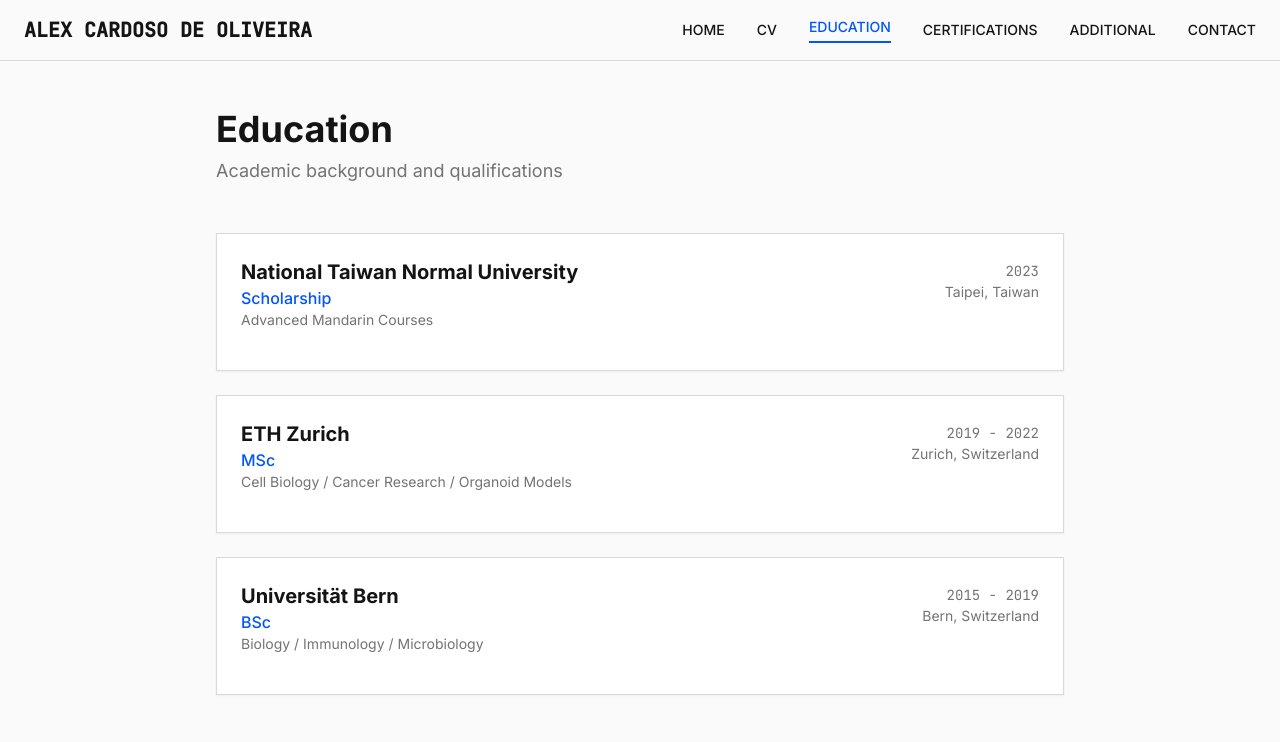
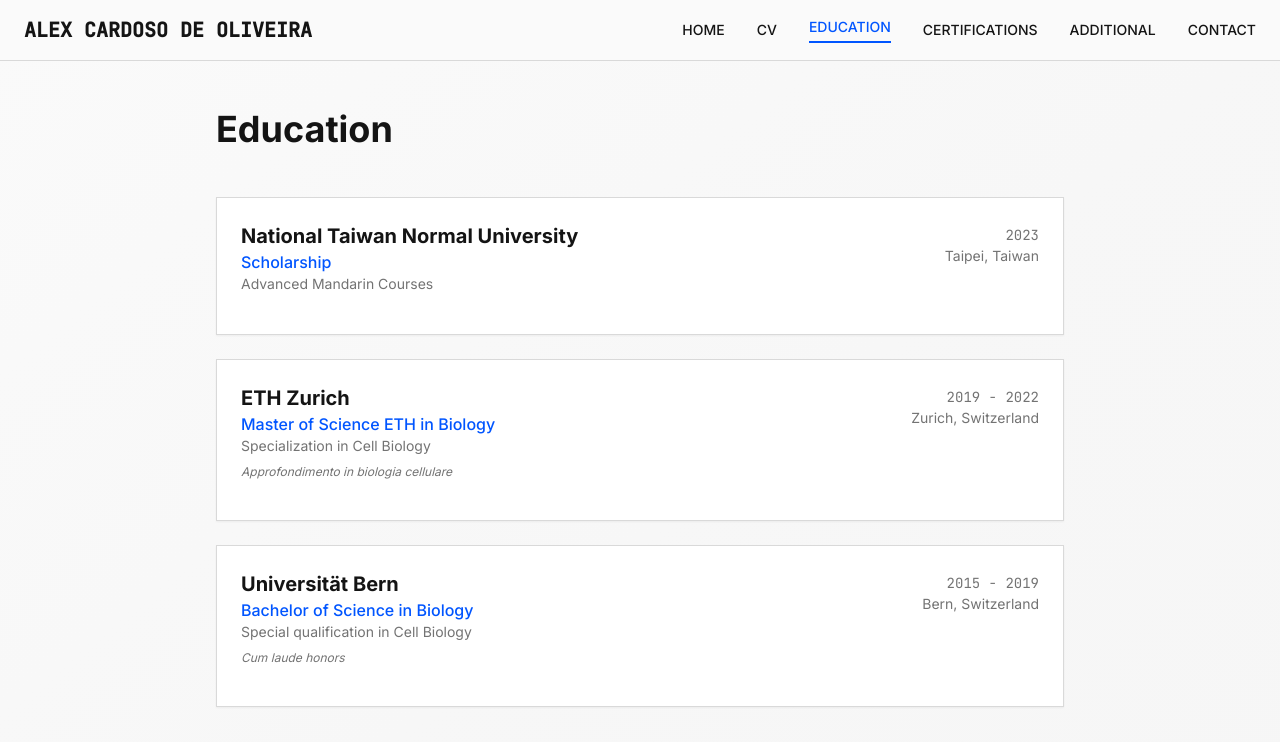
Before and after one commit to AlexCardosodeOliveira/Main, a React (Vite) app: page /education in a window 1280 px wide. Shown: the top 742 px of the page. Built offline with nearby package versions, Linux system fonts and the light colour scheme.

Commit message:
Update CV and Education sections
Refine work experience dates and descriptions in the CV section. Add diplomas to the Education section.

```diff
--- a/src/pages/CV.tsx
+++ b/src/pages/CV.tsx
@@ -21,17 +21,16 @@ const CV = () => {
                 <div>
                   <div className="flex justify-between items-start mb-2">
                     <h3 className="text-lg font-semibold">Senior Research Specialist</h3>
-                    <span className="text-sm text-muted-foreground font-mono">2023 - Present</span>
+                    <span className="text-sm text-muted-foreground font-mono">2024 - 2025</span>
                   </div>
                   <p className="text-accent font-medium mb-2">Bionet Therapeutics Corp.</p>
                   <p className="text-sm text-muted-foreground mb-3">Product Development R&D, Taipei, Taiwan</p>
                   <ul className="list-disc list-inside text-sm space-y-1">
                     <li>Experiment design and oversight for novel therapeutic development</li>
-                    <li>Product-market fit analysis and strategic development planning</li>
-                    <li>Advanced exosome product laboratory studies spanning cosmetics and pharmaceutical applications</li>
-                    <li>Cross-functional leadership in translational research initiatives</li>
-                    <li>Led independent research projects combining wet lab expertise with comprehensive literature analysis</li>
-                    <li>Drove innovation in novel therapeutic development and functional testing protocols</li>
+                    <li>Strategic product characterization and development</li>
+                    <li>Exosome product laboratory studies, spanning pharmaceutical and cosmetic applications</li>
+                    <li>Management of independent research projects combining wet lab expertise with comprehensive literature analysis</li>
+                    <li>Continuous formation and skill enrichment by active participation in relevant presentations, conferences and courses in the field</li>
                   </ul>
                 </div>
 
@@ -49,7 +48,7 @@ const CV = () => {
                 <div>
                   <div className="flex justify-between items-start mb-2">
                     <h3 className="text-lg font-semibold">Assistant Researcher</h3>
-                    <span className="text-sm text-muted-foreground font-mono">2021 - 2022</span>
+                    <span className="text-sm text-muted-foreground font-mono">2022</span>
                   </div>
                   <p className="text-accent font-medium mb-2">ETH Zurich</p>
                   <p className="text-sm text-muted-foreground mb-3">
@@ -64,7 +63,7 @@ const CV = () => {
                 <div>
                   <div className="flex justify-between items-start mb-2">
                     <h3 className="text-lg font-semibold">Salesperson / Shopkeeper</h3>
-                    <span className="text-sm text-muted-foreground font-mono">2020 - 2021</span>
+                    <span className="text-sm text-muted-foreground font-mono">2020 - 2022</span>
                   </div>
                   <p className="text-accent font-medium mb-2">ETH Store</p>
                   <p className="text-sm text-muted-foreground mb-3">Student job concurrent with studies, Hönggerberg campus, Zurich, Switzerland</p>
--- a/src/pages/Education.tsx
+++ b/src/pages/Education.tsx
@@ -1,13 +1,14 @@
+
 import { Card, CardContent, CardHeader, CardTitle } from "@/components/ui/card";
 import Layout from "@/components/Layout";
 
 const Education = () => {
   return (
     <Layout>
+      <div className="min-h-screen bg-gradient-to-br from-background via-muted/30 to-secondary/20">
         <div className="max-w-4xl mx-auto px-6 py-12">
           <header className="mb-12">
             <h1 className="text-4xl font-bold mb-2">Education</h1>
-          <p className="text-muted-foreground text-lg">Academic background and qualifications</p>
           </header>
 
           <div className="space-y-6">
@@ -32,8 +33,9 @@ const Education = () => {
                 <div className="flex justify-between items-start mb-4">
                   <div>
                     <h3 className="text-xl font-bold">ETH Zurich</h3>
-                  <p className="text-accent font-medium">MSc</p>
-                  <p className="text-sm text-muted-foreground">Cell Biology / Cancer Research / Organoid Models</p>
+                    <p className="text-accent font-medium">Master of Science ETH in Biology</p>
+                    <p className="text-sm text-muted-foreground">Specialization in Cell Biology</p>
+                    <p className="text-xs text-muted-foreground mt-2 italic">Approfondimento in biologia cellulare</p>
                   </div>
                   <div className="text-right">
                     <span className="text-sm text-muted-foreground font-mono">2019 - 2022</span>
@@ -48,8 +50,9 @@ const Education = () => {
                 <div className="flex justify-between items-start mb-4">
                   <div>
                     <h3 className="text-xl font-bold">Universität Bern</h3>
-                  <p className="text-accent font-medium">BSc</p>
-                  <p className="text-sm text-muted-foreground">Biology / Immunology / Microbiology</p>
+                    <p className="text-accent font-medium">Bachelor of Science in Biology</p>
+                    <p className="text-sm text-muted-foreground">Special qualification in Cell Biology</p>
+                    <p className="text-xs text-muted-foreground mt-2 italic">Cum laude honors</p>
                   </div>
                   <div className="text-right">
                     <span className="text-sm text-muted-foreground font-mono">2015 - 2019</span>
@@ -96,6 +99,7 @@ const Education = () => {
             </Card>
           </div>
         </div>
+      </div>
     </Layout>
   );
 };
```
Lines whose indentation alone changed are shown as unchanged.
